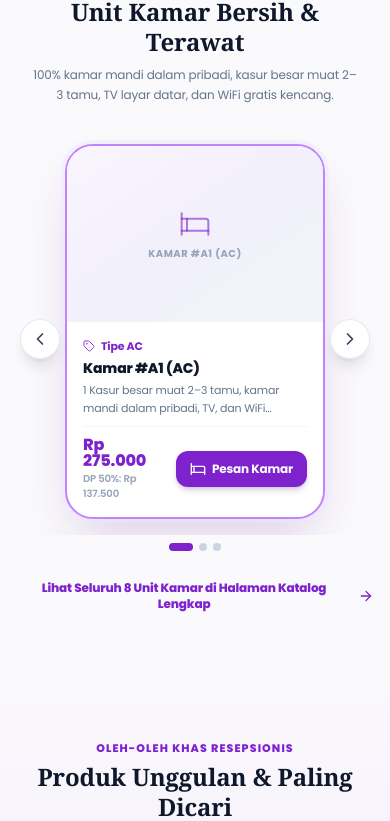
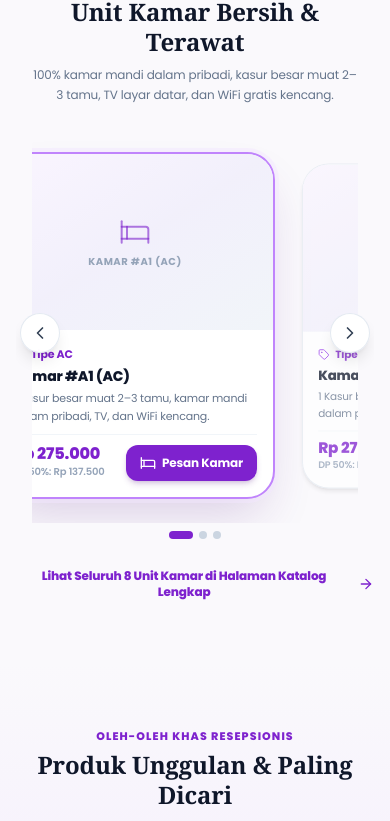
Before and after one commit to ilsetiawan1/penginapan-annisa, a Next.js app in the folder apps/web/: page / in a window 390 px wide. Shown: the part 1453-2274 px from the top of the page. Built offline with nearby package versions, Linux system fonts and the light colour scheme; no server answers.

Commit message:
feat(web): enhance smooth infinite sliding carousel for both rooms and souvenirs preview

```diff
--- a/apps/web/src/features/public/home/components/home-rooms-preview.tsx
+++ b/apps/web/src/features/public/home/components/home-rooms-preview.tsx
@@ -60,8 +60,10 @@ const DEFAULT_3_FEATURED_ROOMS: FeaturedRoom[] = [
 ];
 
 export function HomeRoomsPreview() {
-  const [activeIndex, setActiveIndex] = useState<number>(0);
-  const [rooms, setRooms] = useState<FeaturedRoom[]>(() => {
+  const [currentIndex, setCurrentIndex] = useState<number>(3); // Mulai di set tengah (Item 0 pada set ke-2)
+  const [isTransitioning, setIsTransitioning] = useState<boolean>(true);
+
+  const [baseRooms, setBaseRooms] = useState<FeaturedRoom[]>(() => {
     if (typeof window !== "undefined") {
       try {
         const saved = localStorage.getItem(LOCAL_STORAGE_KEY);
@@ -121,7 +123,7 @@ export function HomeRoomsPreview() {
               image: mr.imageUrl || "",
             };
           });
-          setRooms(mapped);
+          setBaseRooms(mapped);
           return;
         }
       }
@@ -145,33 +147,48 @@ export function HomeRoomsPreview() {
             image: r.roomType?.images?.[0]?.imageUrl || "",
           };
         });
-        setRooms(mappedFromDb);
+        setBaseRooms(mappedFromDb);
       }
     } catch {
       // fallback
     }
   }, [dbRooms]);
 
-  const count = rooms.length || 3;
+  // Triple clone track untuk infinite continuous smooth hardware-accelerated slide (9 items)
+  const items = baseRooms.length === 3 ? baseRooms : DEFAULT_3_FEATURED_ROOMS;
+  const loopTrack = [...items, ...items, ...items];
+  const activeDotIndex = ((currentIndex % 3) + 3) % 3;
 
   const handlePrev = () => {
-    setActiveIndex((prev) => (prev - 1 + count) % count);
+    setIsTransitioning(true);
+    setCurrentIndex((prev) => prev - 1);
   };
 
   const handleNext = () => {
-    setActiveIndex((prev) => (prev + 1) % count);
+    setIsTransitioning(true);
+    setCurrentIndex((prev) => prev + 1);
   };
 
-  // Indeks 3 Posisi Sirkuler Infinite: Kiri, Tengah (Aktif), Kanan
-  const leftIndex = (activeIndex - 1 + count) % count;
-  const centerIndex = activeIndex;
-  const rightIndex = (activeIndex + 1) % count;
+  // Reset posisi infinite tanpa jeda visual setelah transisi selesai
+  useEffect(() => {
+    if (currentIndex <= 1) {
+      const timer = setTimeout(() => {
+        setIsTransitioning(false);
+        setCurrentIndex(currentIndex + 3);
+      }, 500);
+      return () => clearTimeout(timer);
+    } else if (currentIndex >= 7) {
+      const timer = setTimeout(() => {
+        setIsTransitioning(false);
+        setCurrentIndex(currentIndex - 3);
+      }, 500);
+      return () => clearTimeout(timer);
+    }
+  }, [currentIndex]);
 
-  const visibleCards = [
-    { room: rooms[leftIndex] || DEFAULT_3_FEATURED_ROOMS[0], role: "left", targetIndex: leftIndex },
-    { room: rooms[centerIndex] || DEFAULT_3_FEATURED_ROOMS[1], role: "center", targetIndex: centerIndex },
-    { room: rooms[rightIndex] || DEFAULT_3_FEATURED_ROOMS[2], role: "right", targetIndex: rightIndex },
-  ];
+  const CARD_WIDTH = 300; // px
+  const CARD_GAP = 20; // px
+  const TOTAL_CARD_UNIT = CARD_WIDTH + CARD_GAP; // 320px
 
   return (
     <div className="w-full relative overflow-hidden py-4 sm:py-6">
@@ -189,14 +206,14 @@ export function HomeRoomsPreview() {
         </p>
       </div>
 
-      {/* Infinite Looping 3-Card Carousel Track */}
-      <div className="relative max-w-5xl mx-auto px-4 sm:px-12">
+      {/* 3D Smooth Sliding Carousel Track */}
+      <div className="relative max-w-6xl mx-auto px-4 sm:px-12">
         {/* Tombol Navigasi Kiri */}
         <button
           type="button"
           onClick={handlePrev}
           aria-label="Kamar Sebelumnya"
-          className="absolute left-1 sm:left-2 top-1/2 -translate-y-1/2 z-30 w-10 h-10 sm:w-11 sm:h-11 rounded-full bg-white/95 backdrop-blur-md border border-slate-200/90 text-slate-700 hover:text-purple-700 hover:scale-110 shadow-lg flex items-center justify-center transition-all cursor-pointer"
+          className="absolute left-1 sm:left-3 top-1/2 -translate-y-1/2 z-30 w-10 h-10 sm:w-11 sm:h-11 rounded-full bg-white/95 backdrop-blur-md border border-slate-200/90 text-slate-700 hover:text-purple-700 hover:scale-110 shadow-lg flex items-center justify-center transition-all cursor-pointer"
         >
           <ChevronLeft className="w-5 h-5 sm:w-6 sm:h-6" />
         </button>
@@ -206,32 +223,43 @@ export function HomeRoomsPreview() {
           type="button"
           onClick={handleNext}
           aria-label="Kamar Berikutnya"
-          className="absolute right-1 sm:right-2 top-1/2 -translate-y-1/2 z-30 w-10 h-10 sm:w-11 sm:h-11 rounded-full bg-white/95 backdrop-blur-md border border-slate-200/90 text-slate-700 hover:text-purple-700 hover:scale-110 shadow-lg flex items-center justify-center transition-all cursor-pointer"
+          className="absolute right-1 sm:right-3 top-1/2 -translate-y-1/2 z-30 w-10 h-10 sm:w-11 sm:h-11 rounded-full bg-white/95 backdrop-blur-md border border-slate-200/90 text-slate-700 hover:text-purple-700 hover:scale-110 shadow-lg flex items-center justify-center transition-all cursor-pointer"
         >
           <ChevronRight className="w-5 h-5 sm:w-6 sm:h-6" />
         </button>
 
-        {/* 3 Visible Cards Layout (Always fills Left, Center, Right) */}
-        <div className="overflow-hidden w-full py-4 sm:py-6">
-          <div className="flex items-center justify-center gap-3 sm:gap-5">
-            {visibleCards.map(({ room, role, targetIndex }) => {
-              const isCenter = role === "center";
+        {/* Carousel Viewport */}
+        <div className="overflow-hidden w-full py-6">
+          <div
+            className={`flex items-center ${
+              isTransitioning
+                ? "transition-transform duration-500 ease-[cubic-bezier(0.25,1,0.5,1)]"
+                : "transition-none"
+            }`}
+            style={{
+              transform: `translateX(calc(50% - ${currentIndex * TOTAL_CARD_UNIT + CARD_WIDTH / 2}px))`,
+            }}
+          >
+            {loopTrack.map((room, idx) => {
+              const isCenter = idx === currentIndex;
+              const isAdjacent = Math.abs(idx - currentIndex) === 1;
 
               return (
                 <div
-                  key={`${room.id}-${role}`}
-                  onClick={() => setActiveIndex(targetIndex)}
-                  className={`w-[260px] sm:w-[300px] shrink-0 select-none cursor-pointer transition-all duration-500 ease-[cubic-bezier(0.25,1,0.5,1)] ${
-                    isCenter
-                      ? "scale-100 sm:scale-105 opacity-100 z-20"
-                      : "scale-90 sm:scale-95 opacity-65 hover:opacity-90 z-10 hidden sm:block"
-                  }`}
+                  key={`${room.id}-${idx}`}
+                  onClick={() => {
+                    setIsTransitioning(true);
+                    setCurrentIndex(idx);
+                  }}
+                  className="w-[280px] sm:w-[300px] shrink-0 mx-2.5 select-none cursor-pointer"
                 >
                   <div
-                    className={`rounded-3xl overflow-hidden flex flex-col justify-between transition-all duration-300 ${
+                    className={`rounded-3xl overflow-hidden flex flex-col justify-between transition-all duration-500 ease-[cubic-bezier(0.25,1,0.5,1)] ${
                       isCenter
-                        ? "bg-white border-2 border-purple-400 shadow-2xl shadow-purple-900/20 ring-4 ring-purple-100/50"
-                        : "bg-white/95 border border-slate-200/90 shadow-md"
+                        ? "bg-white border-2 border-purple-400 shadow-2xl shadow-purple-900/20 scale-100 sm:scale-105 opacity-100 ring-4 ring-purple-100/50"
+                        : isAdjacent
+                          ? "bg-white/95 border border-slate-200/90 shadow-md scale-95 opacity-75 hover:opacity-95"
+                          : "bg-white/80 border border-slate-200/60 shadow-xs scale-90 opacity-40 hover:opacity-70"
                     }`}
                   >
                     {/* Foto Kamar Bersih atau Placeholder */}
@@ -319,14 +347,17 @@ export function HomeRoomsPreview() {
 
         {/* Pagination Dots Slider Indicator (3 Dots) */}
         <div className="flex items-center justify-center gap-1.5 mt-2 sm:mt-3">
-          {rooms.slice(0, 3).map((room, idx) => (
+          {items.map((room, idx) => (
             <button
               key={room.id}
               type="button"
-              onClick={() => setActiveIndex(idx)}
+              onClick={() => {
+                setIsTransitioning(true);
+                setCurrentIndex(idx + 3);
+              }}
               aria-label={`Lihat ${room.name}`}
               className={`transition-all duration-300 rounded-full cursor-pointer ${
-                idx === activeIndex
+                idx === activeDotIndex
                   ? "w-6 h-2 bg-purple-700 shadow-xs"
                   : "w-2 h-2 bg-slate-300 hover:bg-slate-400"
               }`}
--- a/apps/web/src/features/public/home/components/home-souvenirs-preview.tsx
+++ b/apps/web/src/features/public/home/components/home-souvenirs-preview.tsx
@@ -1,5 +1,8 @@
 "use client";
 
+import { useState, useEffect } from "react";
+import Image from "next/image";
+import Link from "next/link";
 import {
   ArrowRight,
   ChevronLeft,
@@ -7,10 +10,7 @@ import {
   ShoppingBag,
   Tag,
 } from "lucide-react";
-import Image from "next/image";
-import Link from "next/link";
-import { useState } from "react";
-import { Button } from "../../../../components/ui/button";
+import { Button } from "@/components/ui/button";
 import {
   SOUVENIR_COLLECTION,
   type SouvenirProduct,
@@ -19,22 +19,47 @@ import { SouvenirOrderModal } from "../../souvenirs/components/souvenir-order-mo
 import { FloatingCartBar } from "../../souvenirs/components/floating-cart-bar";
 
 export function HomeSouvenirsPreview() {
+  const baseSouvenirs = SOUVENIR_COLLECTION.slice(0, 5);
+  const count = baseSouvenirs.length;
 
-  const featuredSouvenirs = SOUVENIR_COLLECTION.slice(0, 5);
-  const [activeIndex, setActiveIndex] = useState<number>(2); // Default Tengah
+  // Infinite looping track with triple clones (15 items)
+  const [currentIndex, setCurrentIndex] = useState<number>(count + 2); // Mulai di item index 2 pada set ke-2
+  const [isTransitioning, setIsTransitioning] = useState<boolean>(true);
   const [selectedItem, setSelectedItem] = useState<SouvenirProduct | null>(null);
 
+  const loopTrack = [...baseSouvenirs, ...baseSouvenirs, ...baseSouvenirs];
+  const activeDotIndex = ((currentIndex % count) + count) % count;
+
   const handlePrev = () => {
-    setActiveIndex((prev) =>
-      prev === 0 ? featuredSouvenirs.length - 1 : prev - 1,
-    );
+    setIsTransitioning(true);
+    setCurrentIndex((prev) => prev - 1);
   };
 
   const handleNext = () => {
-    setActiveIndex((prev) =>
-      prev === featuredSouvenirs.length - 1 ? 0 : prev + 1,
-    );
+    setIsTransitioning(true);
+    setCurrentIndex((prev) => prev + 1);
   };
+
+  // Reset infinite boundary seamlessly
+  useEffect(() => {
+    if (currentIndex <= 1) {
+      const timer = setTimeout(() => {
+        setIsTransitioning(false);
+        setCurrentIndex(currentIndex + count);
+      }, 500);
+      return () => clearTimeout(timer);
+    } else if (currentIndex >= count * 2 + (count - 2)) {
+      const timer = setTimeout(() => {
+        setIsTransitioning(false);
+        setCurrentIndex(currentIndex - count);
+      }, 500);
+      return () => clearTimeout(timer);
+    }
+  }, [currentIndex, count]);
+
+  const CARD_WIDTH = 280; // px
+  const CARD_GAP = 20; // px
+  const TOTAL_CARD_UNIT = CARD_WIDTH + CARD_GAP; // 300px
 
   return (
     <div className="w-full relative overflow-hidden py-4 sm:py-6">
@@ -77,23 +102,27 @@ export function HomeSouvenirsPreview() {
         {/* Carousel Container */}
         <div className="overflow-hidden py-4 sm:py-6">
           <div
-            className="flex items-center transition-transform duration-500 ease-out"
+            className={`flex items-center ${
+              isTransitioning
+                ? "transition-transform duration-500 ease-[cubic-bezier(0.25,1,0.5,1)]"
+                : "transition-none"
+            }`}
             style={{
-              transform: `translateX(calc(50% - ${activeIndex * 280 + 140}px))`,
+              transform: `translateX(calc(50% - ${currentIndex * TOTAL_CARD_UNIT + CARD_WIDTH / 2}px))`,
             }}
           >
-            {featuredSouvenirs.map((item, index) => {
-              const isCenter = index === activeIndex;
-              const isAdjacent =
-                Math.abs(index - activeIndex) === 1 ||
-                (activeIndex === 0 && index === featuredSouvenirs.length - 1) ||
-                (activeIndex === featuredSouvenirs.length - 1 && index === 0);
+            {loopTrack.map((item, index) => {
+              const isCenter = index === currentIndex;
+              const isAdjacent = Math.abs(index - currentIndex) === 1;
 
               return (
                 <div
-                  key={item.id}
-                  onClick={() => setActiveIndex(index)}
-                  className={`w-[260px] sm:w-[280px] shrink-0 px-2.5 sm:px-3 transition-all duration-500 cursor-pointer ${
+                  key={`${item.id}-${index}`}
+                  onClick={() => {
+                    setIsTransitioning(true);
+                    setCurrentIndex(index);
+                  }}
+                  className={`w-[260px] sm:w-[280px] shrink-0 mx-2.5 transition-all duration-500 cursor-pointer ${
                     isCenter
                       ? "scale-105 sm:scale-110 z-20 opacity-100"
                       : isAdjacent
@@ -169,14 +198,17 @@ export function HomeSouvenirsPreview() {
 
         {/* Pagination Dots Slider Indicator */}
         <div className="flex items-center justify-center gap-1.5 mt-2 sm:mt-3">
-          {featuredSouvenirs.map((item, idx) => (
+          {baseSouvenirs.map((item, idx) => (
             <button
               key={item.id}
               type="button"
-              onClick={() => setActiveIndex(idx)}
+              onClick={() => {
+                setIsTransitioning(true);
+                setCurrentIndex(idx + count);
+              }}
               aria-label={`Lihat ${item.name}`}
               className={`transition-all duration-300 rounded-full cursor-pointer ${
-                idx === activeIndex
+                idx === activeDotIndex
                   ? "w-6 h-2 bg-purple-700 shadow-xs"
                   : "w-2 h-2 bg-slate-300 hover:bg-slate-400"
               }`}
```
